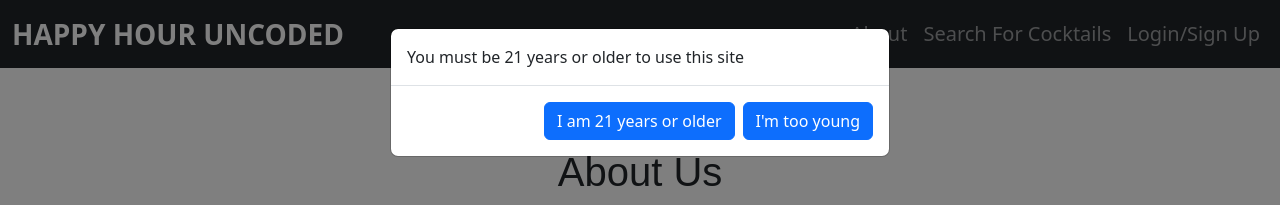
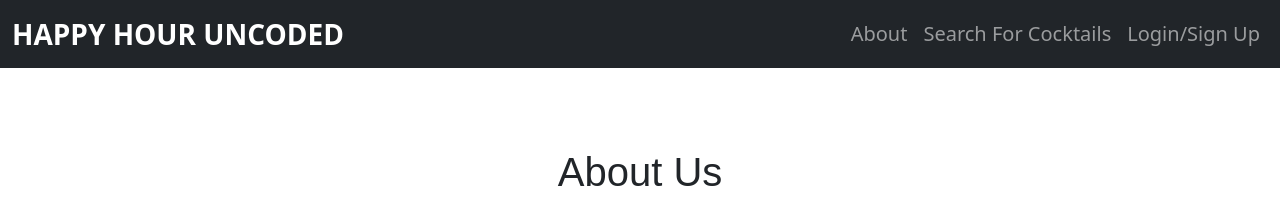
Before and after one commit to Project3Team1GPR/Happy-Hour-Heros, a React (Vite) app in the folder client/: page /about in a window 1280 px wide. Shown: the top 205 px of the page. Built offline with nearby package versions, Linux system fonts and the light colour scheme.

Commit message:
code clean up

```diff
--- a/client/src/pages/About/About.jsx
+++ b/client/src/pages/About/About.jsx
@@ -4,13 +4,13 @@ import ListGroup from "react-bootstrap/ListGroup";
 import { FontAwesomeIcon } from "@fortawesome/react-fontawesome";
 import { faLinkedin, faGithub } from "@fortawesome/free-brands-svg-icons";
 import "./About.css";
-import AgeVerificationModal from "../../components/AgeVerificationModal";
+// import AgeVerificationModal from "../../components/AgeVerificationModal";
 
 
 function About() {
   return (
     <div className="about-container">
-      <AgeVerificationModal></AgeVerificationModal>
+      {/* <AgeVerificationModal></AgeVerificationModal> */}
 
       <div className="vision">
         <div className="container">
--- a/client/src/pages/SavedCocktails.jsx
+++ b/client/src/pages/SavedCocktails.jsx
@@ -1,6 +1,6 @@
 import { useQuery, useMutation } from "@apollo/client";
 import { Container, Card, Button, Row, Col } from "react-bootstrap";
-import AgeVerificationModal from "../components/AgeVerificationModal";
+// import AgeVerificationModal from "../components/AgeVerificationModal";
 
 
 import Auth from "../utils/auth";
@@ -49,7 +49,7 @@ const SavedCocktails = () => {
 
   return (
     <>
-      <AgeVerificationModal></AgeVerificationModal>
+      {/* <AgeVerificationModal></AgeVerificationModal> */}
 
       <div className="text-light bg-dark p-5">
         <Container>
--- a/client/src/pages/SearchCocktail.jsx
+++ b/client/src/pages/SearchCocktail.jsx
@@ -1,6 +1,6 @@
 import { useState, useEffect } from "react";
 import { Container, Col, Form, Button, Card, Row } from "react-bootstrap";
-import AgeVerificationModal from "../components/AgeVerificationModal";
+// import AgeVerificationModal from "../components/AgeVerificationModal";
 
 import Auth from "../utils/auth";
 import { searchCocktails } from "../utils/API";
@@ -118,7 +118,7 @@ const SearchCocktails = () => {
 
   return (
     <>
-      <AgeVerificationModal></AgeVerificationModal>
+      {/* <AgeVerificationModal></AgeVerificationModal> */}
 
       {console.log(searchedCocktails.map((cocktail) => cocktail.drinkId))}
 
--- a/client/src/pages/Success.jsx
+++ b/client/src/pages/Success.jsx
@@ -4,7 +4,7 @@ import Jumbotron from "../components/Jumbotron";
 import { useMutation } from "@apollo/client";
 import { SET_PREMIUM } from "../utils/mutations";
 import { useGlobalContext } from "../utils/GlobalState";
-import AgeVerificationModal from "../components/AgeVerificationModal";
+// import AgeVerificationModal from "../components/AgeVerificationModal";
 
 
 function Success() {
@@ -31,7 +31,7 @@ function Success() {
 
   return (
     <div>
-      <AgeVerificationModal></AgeVerificationModal>
+      {/* <AgeVerificationModal></AgeVerificationModal> */}
 
       <Jumbotron>
         <h1>Success!</h1>
```
